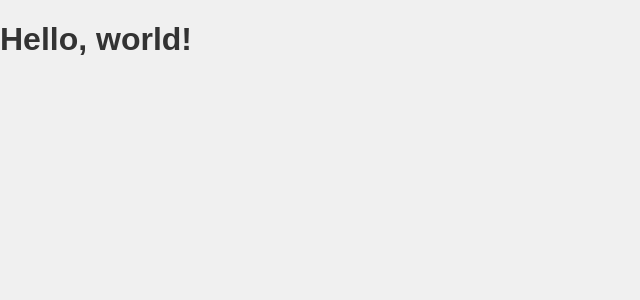
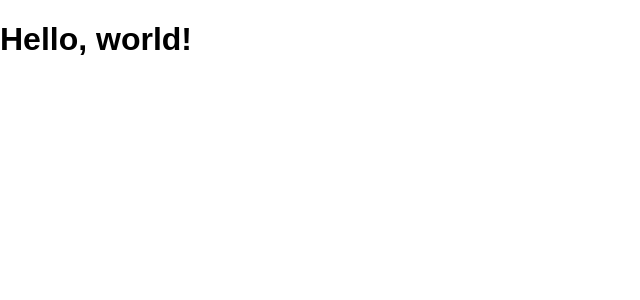
Before and after one commit to lcamoroso90/monitor-calculator, a React (Vite) app: page / in a window 1280 px wide. Shown: the top 300 px of the page, without its empty margins (0-640 px from the left). Built offline with nearby package versions, Linux system fonts and the light colour scheme.

Commit message:
Update index.css

```diff
--- a/src/index.css
+++ b/src/index.css
@@ -1,19 +1,6 @@
+/* src/index.css */
 body {
-    font-family: Arial, sans-serif;
-    background-color: #f0f0f0;
     margin: 0;
     padding: 0;
+    font-family: Arial, sans-serif;
 }
-
-h1 {
-    color: #333;
-}
-
-button {
-    padding: 10px 20px;
-    background-color: #007bff;
-    color: #fff;
-    border: none;
-    border-radius: 5px;
-    cursor: pointer;
-}
```
